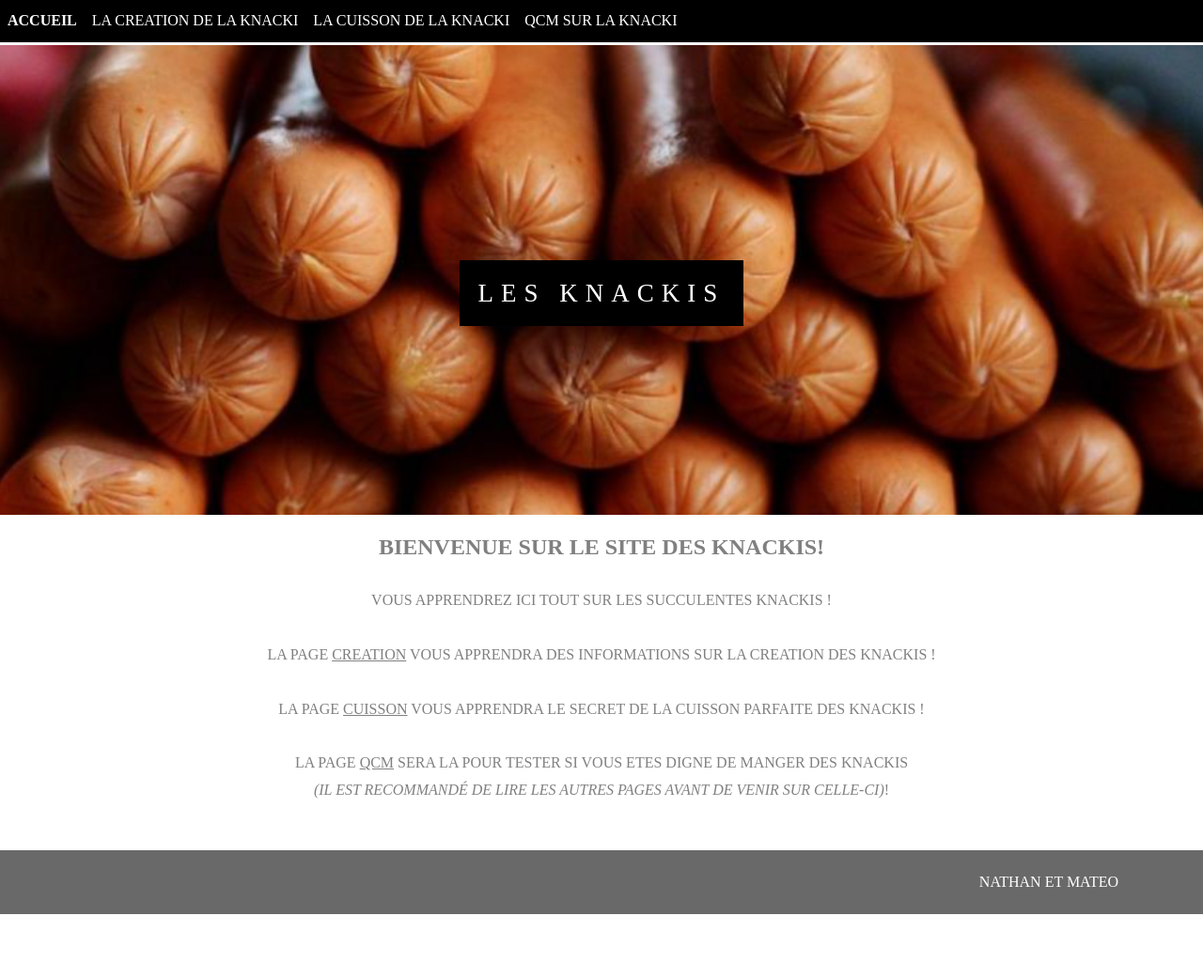
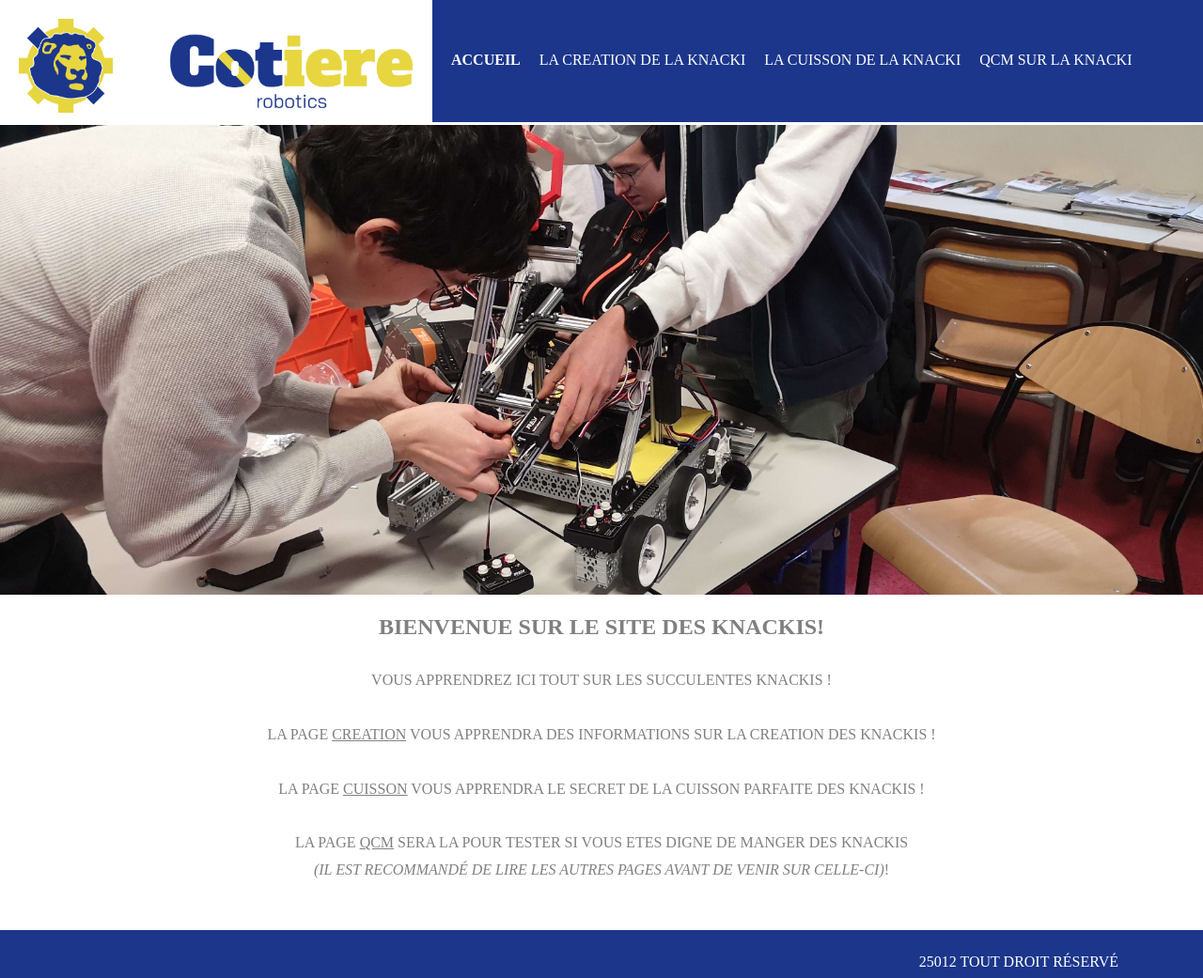
Before and after one commit to WoXille/site_cotiererobotics, a plain HTML site: page ACCUEIL.html in a window 1280 px wide. Shown: the whole page at 94% size. Before the commit the page ends 973 px from the top, so only its background shows below. Drawn offline with Linux system fonts and the light colour scheme.

Commit message:
Navbar et photo changée

```diff
--- a/ACCUEIL.html
+++ b/ACCUEIL.html
@@ -2,7 +2,7 @@
 <head>
 
     <link rel="stylesheet" href="style.css">
-    <title>LES KNACKIS</title>
+    <title>COTIERE robotics</title>
 
 </head>
 
@@ -10,6 +10,8 @@
     <header>
         <nav class="navbar">
             <ul>
+                <div id="logo"><a href="ACCUEIL.html"></a> <img src="Ecusson.png" width="100" height="100"></div>
+                <div id="nom"><a href="ACCUEIL.html"></a> <img src="Cotiere_robotics.png" width="260" height="100"></div>
                 <li class="pitem"><a href="ACCUEIL.html"><b>ACCUEIL</b></a></li>
                 <li class="pitem"><a href="CREATION.html">LA CREATION DE LA KNACKI</a></li>
                 <li class="pitem"><a href="CUISSON.html">LA CUISSON DE LA KNACKI</a></li>
@@ -18,11 +20,6 @@
         </nav>
     </header>
     <section class="pimg1">
-        <div class="ptext">
-            <span class="textbg">
-                LES KNACKIS
-            </span>
-        </div>
     </section>
 
 
@@ -35,7 +32,7 @@
     </section>
     <br>
     <section class="BDP">
-        <span class="textBDP"><p>NATHAN ET MATEO</p></span>
+        <span class="textBDP"><p>25012 tout droit réservé</p></span>
     </section>
 </body>
 </html>
--- a/style.css
+++ b/style.css
@@ -13,17 +13,18 @@ html,body{
 }
 .navbar{
     margin-bottom: 3px;
-    background-color: black;
-    color: white;
+    background-color: #1B368B;
+    color: #E7D63F;
 
 }
 ul{
     list-style: none;
     display:flex;
-    text-align: left;
+    text-align: right;
 }
 .navbar ul li{
-    padding:8px;
+    padding-left: 20px;
+    padding-top: 50px;
 
 }
 .navbar ul li a{
@@ -38,7 +39,7 @@ ul{
 }
 
 .pimg1{
-    background-image: url(knacki1.png);
+    background-image: url(IMG_20240203_114234.jpg);
     min-height: 500px;
     background-attachment: fixed;
 }
@@ -104,9 +105,23 @@ ul{
     width: 100%;
     padding: 20px 90px;
     text-transform: uppercase;
-    background-color: dimgrey;
+    background-color: #1B368B;
 }
 
 .textBDP{
     color: white;
 }
+
+#logo{
+   padding-top: 20px;
+   padding-left: 20px;
+   padding-right: 50px;
+   background-color: white;
+}
+
+#nom{
+    padding-top: 20px;
+   padding-left: 10px;
+   padding-right: 20px;
+   background-color: white;
+}
```
Also changed, not shown: CREATION.html (+2 -0 lines), CUISSON.html (+2 -0 lines), QCM.html (+2 -0 lines), Cotiere_robotics.png (added), Ecusson.png (added), IMG_20240203_114234.jpg (added), lgbt.png (deleted), telechargement.png (deleted), 2 other files.
